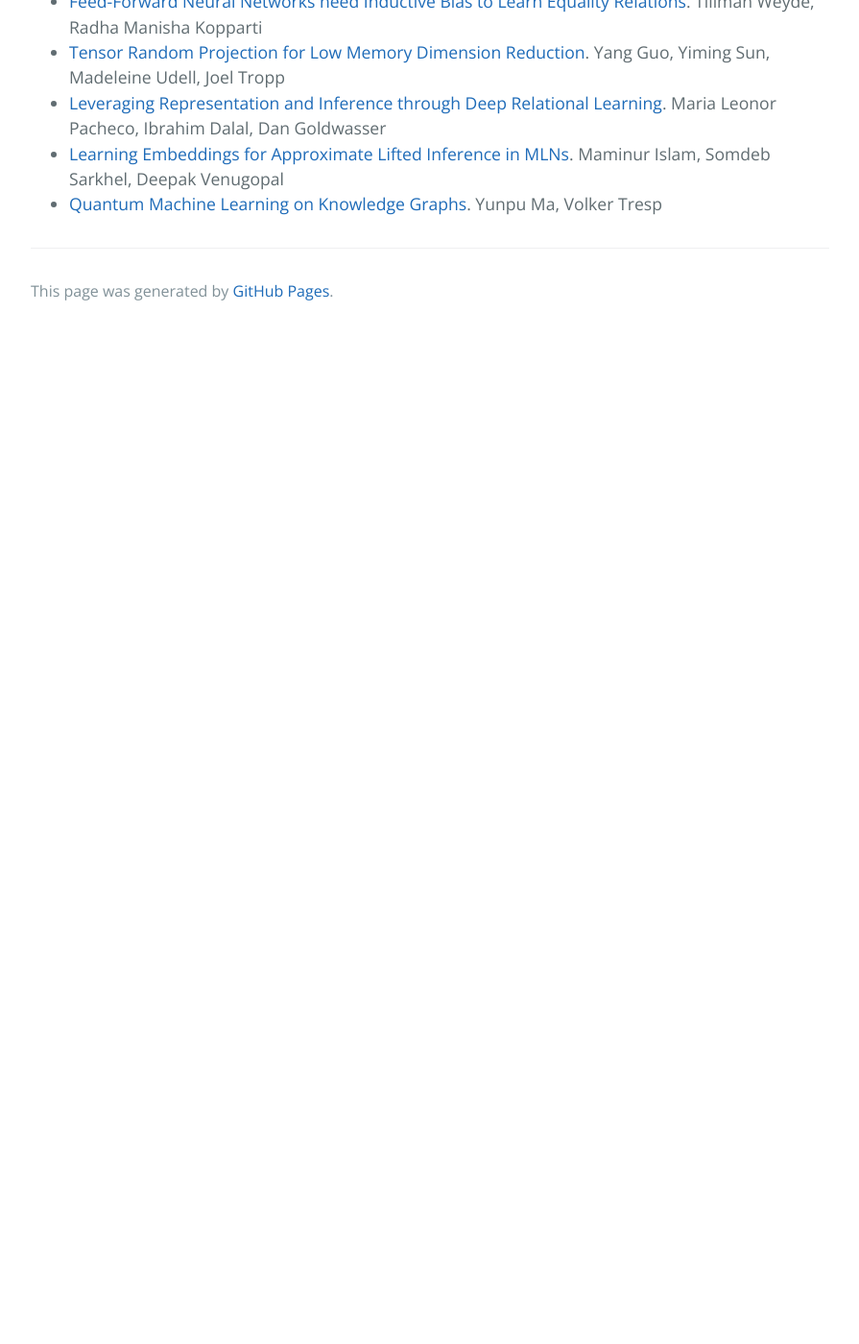
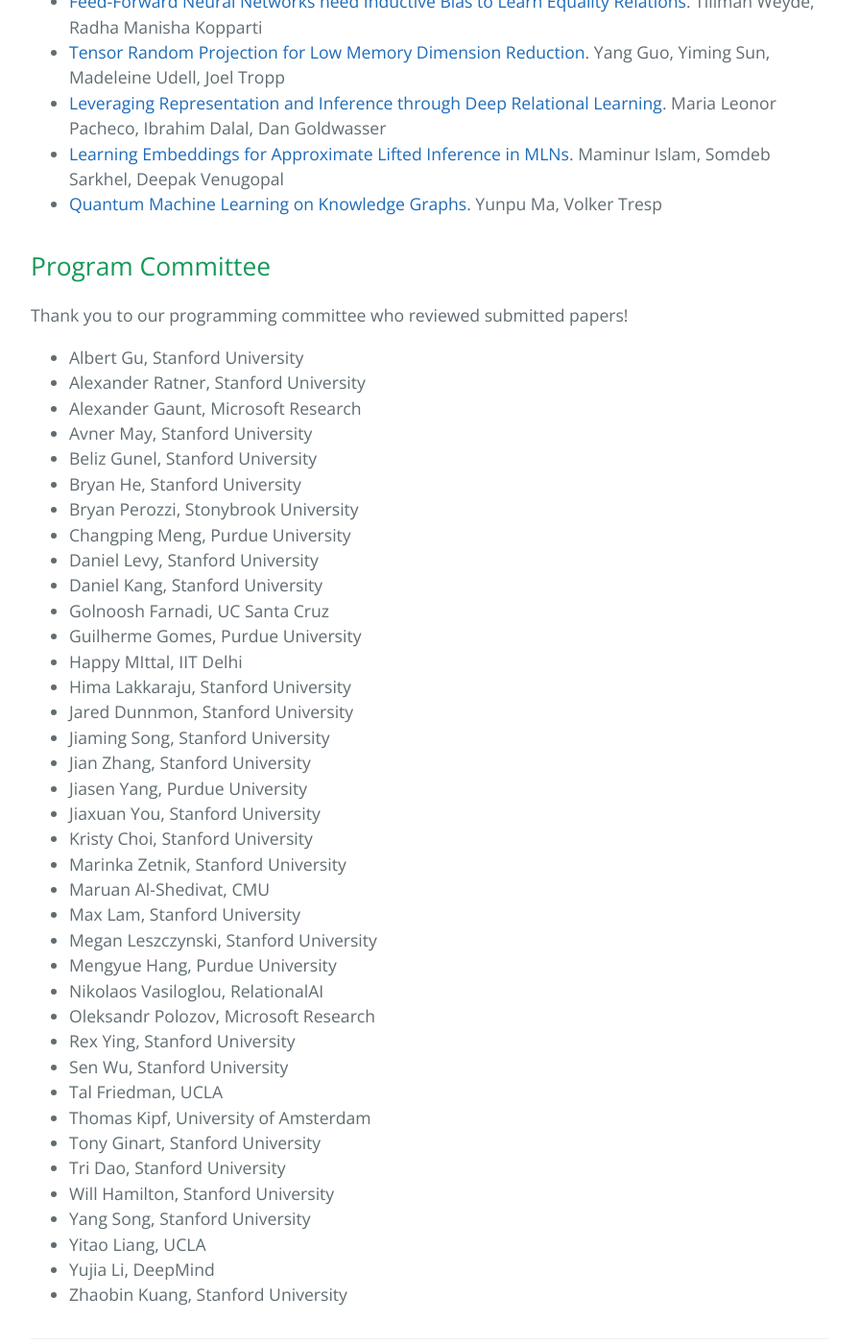
Before and after one commit to r2learning/r2learning.github.io, a Jekyll site: the page built from index.md, in a window 1280 px wide and 1400 px high, scrolled down 4111 px. Shown: the whole window at 96% size, without its empty margins (192-1087 px from the left). Built offline with Jekyll 4.4.1, drawn with Linux system fonts in a browser that asks for light colours; before the commit the page ends 4458 px from its top, so only the background shows below that.

Commit message:
added reviewers

```diff
--- a/index.md
+++ b/index.md
@@ -116,3 +116,45 @@
 * [Leveraging Representation and Inference through Deep Relational Learning](assets/papers/CameraReadySubmission 42.pdf). Maria Leonor Pacheco, Ibrahim Dalal, Dan Goldwasser
 * [Learning Embeddings for Approximate Lifted Inference in MLNs](assets/papers/CameraReadySubmission 48.pdf). Maminur Islam, Somdeb Sarkhel, Deepak Venugopal
 * [Quantum Machine Learning on Knowledge Graphs](assets/papers/CameraReadySubmission 39.pdf). Yunpu Ma, Volker Tresp
+
+## Program Committee
+Thank you to our programming committee who reviewed submitted papers!
+
+* Albert Gu, Stanford University
+* Alexander Ratner, Stanford University
+* Alexander Gaunt, Microsoft Research
+* Avner May, Stanford University
+* Beliz Gunel, Stanford University
+* Bryan He, Stanford University
+* Bryan Perozzi, Stonybrook University
+* Changping Meng, Purdue University
+* Daniel Levy, Stanford University
+* Daniel Kang, Stanford University
+* Golnoosh Farnadi, UC Santa Cruz
+* Guilherme Gomes, Purdue University
+* Happy MIttal, IIT Delhi
+* Hima Lakkaraju, Stanford University
+* Jared Dunnmon, Stanford University
+* Jiaming Song, Stanford University
+* Jian Zhang, Stanford University
+* Jiasen Yang, Purdue University
+* Jiaxuan You, Stanford University
+* Kristy Choi, Stanford University
+* Marinka Zetnik, Stanford University
+* Maruan Al-Shedivat, CMU
+* Max Lam, Stanford University
+* Megan Leszczynski, Stanford University
+* Mengyue Hang, Purdue University
+* Nikolaos Vasiloglou, RelationalAI
+* Oleksandr Polozov, Microsoft Research
+* Rex Ying, Stanford University
+* Sen Wu, Stanford University
+* Tal Friedman, UCLA
+* Thomas Kipf, University of Amsterdam
+* Tony Ginart, Stanford University
+* Tri Dao, Stanford University
+* Will Hamilton, Stanford University
+* Yang Song, Stanford University
+* Yitao Liang, UCLA
+* Yujia Li, DeepMind
+* Zhaobin Kuang, Stanford University
```
